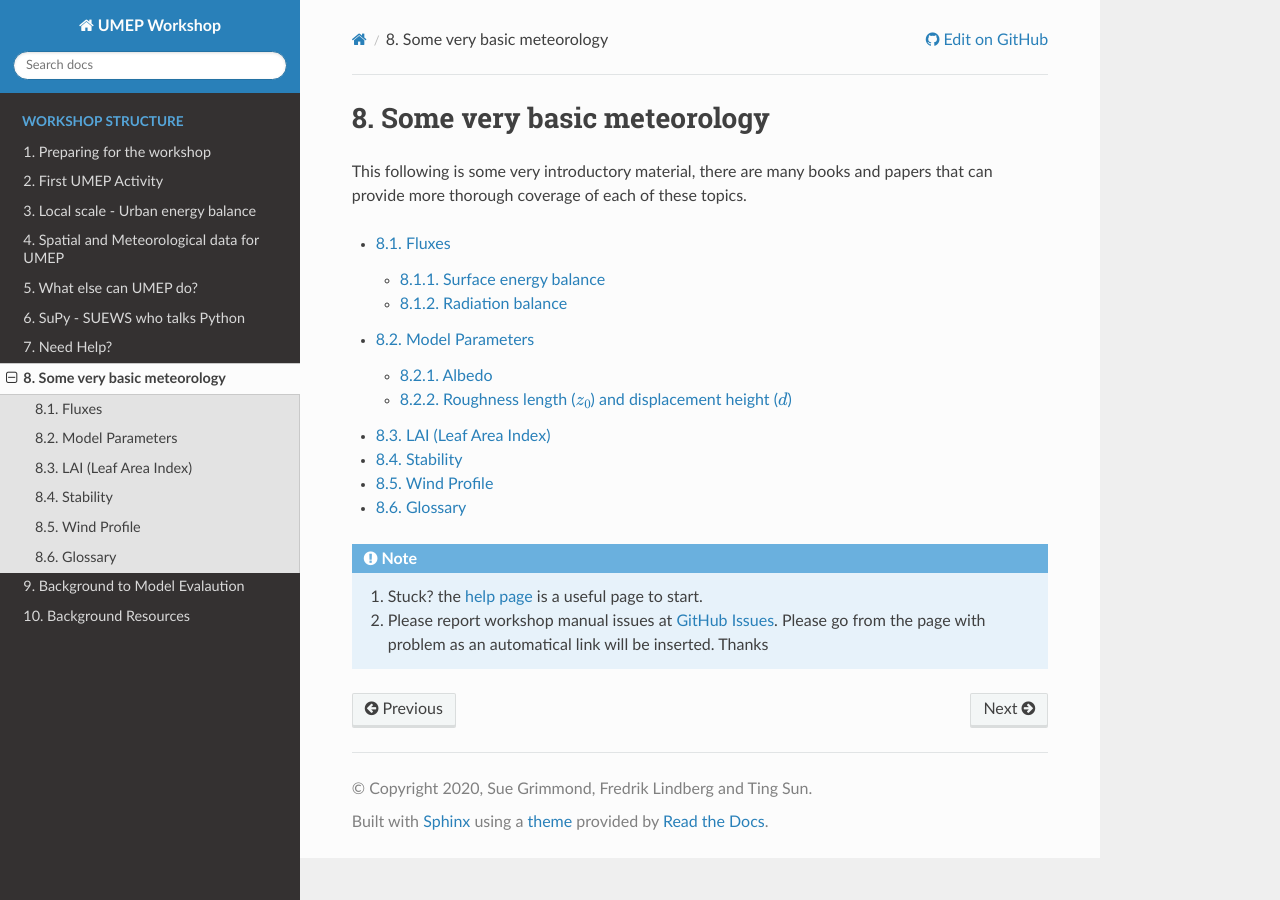
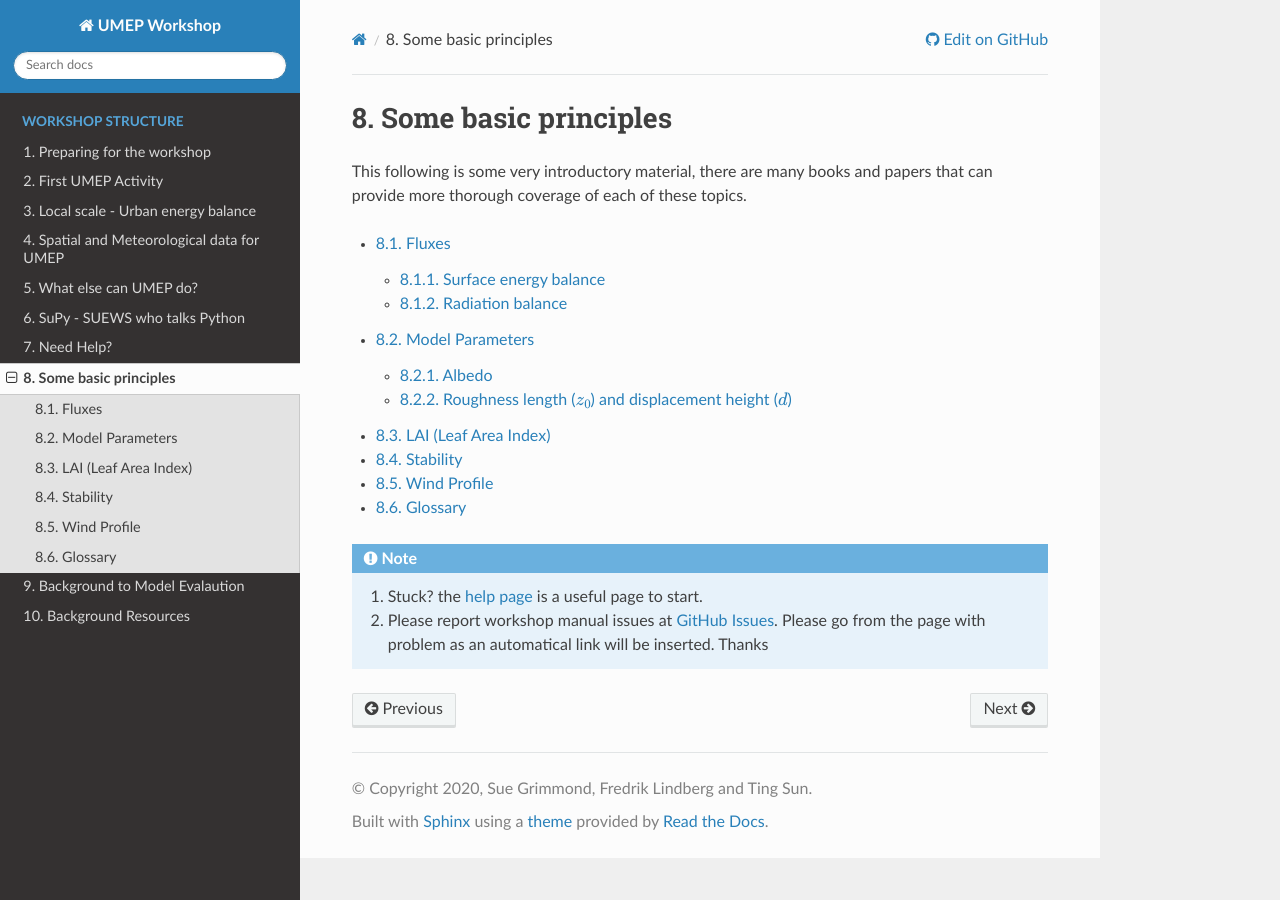
Before and after one commit to Urban-Meteorology-Reading/UMEP-Workshop, a Sphinx documentation site: the page built from source/BackGroundMet/BGM0.rst, in a window 1280 px wide. Built offline with Sphinx 7.4.7 and the Read the Docs theme 2.0.0, drawn with Linux system fonts in a browser that asks for light colours; pages that are not in the unit, such as notebooks, are missing from menus.

Commit message:
Update BGM0.rst

```diff
--- a/source/BackGroundMet/BGM0.rst
+++ b/source/BackGroundMet/BGM0.rst
@@ -1,6 +1,6 @@
 .. _BGM0:
 
-Some very basic meteorology
+Some basic principles
 --------------------------
 
 This following is some very introductory material, there are many books and papers that can provide more thorough coverage of each of these topics.
```
